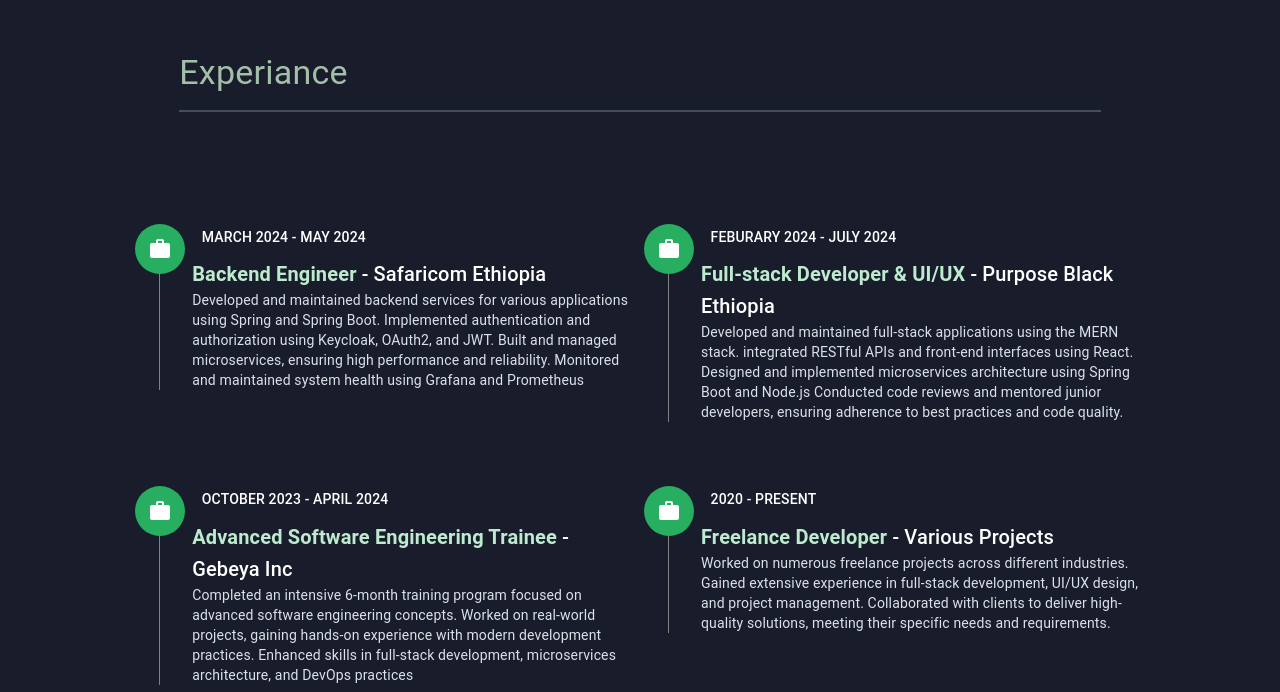
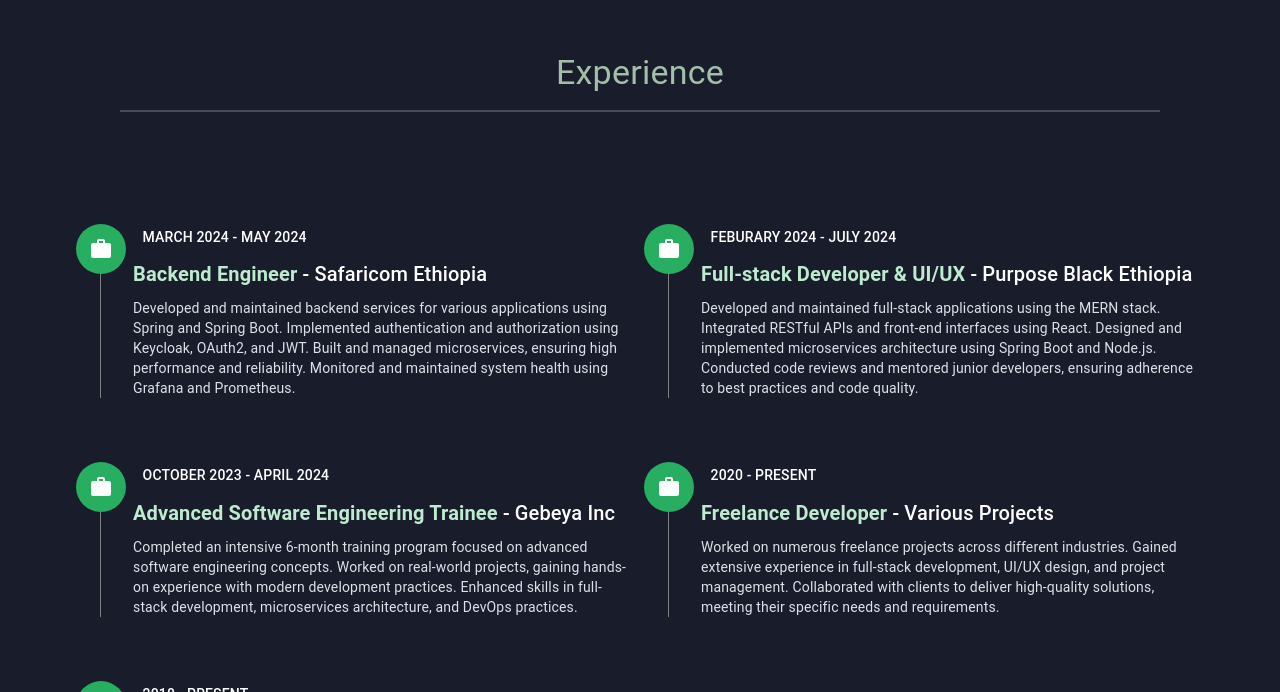
Before and after one commit to alexdev93/project-x, a Next.js app: page / in a window 1280 px wide. Shown: the part 4008-4700 px from the top of the page. Built offline with nearby package versions, Linux system fonts and the light colour scheme.

Commit message:
fix experiance section width and code quality

```diff
--- a/src/pages/Experiance.tsx
+++ b/src/pages/Experiance.tsx
@@ -1,4 +1,4 @@
-'use client'
+'use client';
 import React from 'react';
 import { Box, Typography, Grid, Container } from '@mui/material';
 import { Work, School } from '@mui/icons-material';
@@ -12,33 +12,21 @@
     company: 'Safaricom Ethiopia ',
     description: `Developed and maintained backend services for various applications using Spring and Spring Boot.
                   Implemented authentication and authorization using Keycloak, OAuth2, and JWT.
-                  Built and managed microservices, ensuring high performance and reliability. Monitored and maintained system health using
-Grafana and Prometheus
-`,
+                  Built and managed microservices, ensuring high performance and reliability. Monitored and maintained system health using Grafana and Prometheus.`,
     icon: <Work />,
   },
   {
     duration: 'Feburary 2024 - July 2024',
     title: 'Full-stack Developer & UI/UX',
     company: 'Purpose Black Ethiopia ',
-    description: `Developed and maintained full-stack applications
-using the MERN stack. integrated RESTful APIs and front-end interfaces
-using React. Designed and implemented microservices
-architecture using Spring Boot and Node.js Conducted code reviews and mentored junior
-developers, ensuring adherence to best practices
-and code quality.
-`,
+    description: `Developed and maintained full-stack applications using the MERN stack. Integrated RESTful APIs and front-end interfaces using React. Designed and implemented microservices architecture using Spring Boot and Node.js. Conducted code reviews and mentored junior developers, ensuring adherence to best practices and code quality.`,
     icon: <Work />,
   },
   {
     duration: 'October 2023 - April 2024',
     title: 'Advanced Software Engineering Trainee',
     company: 'Gebeya Inc',
-    description: `Completed an intensive 6-month training program
-focused on advanced software engineering
-concepts. Worked on real-world projects, gaining hands-on
-experience with modern development practices. Enhanced skills in full-stack development,
-microservices architecture, and DevOps practices`,
+    description: `Completed an intensive 6-month training program focused on advanced software engineering concepts. Worked on real-world projects, gaining hands-on experience with modern development practices. Enhanced skills in full-stack development, microservices architecture, and DevOps practices.`,
     icon: <Work />,
   },
   {
@@ -52,18 +40,19 @@
     duration: '2018 - Present',
     title: 'Online Certifications',
     company: 'Udemy, LinkedIn Learning, SoloLearn, Udacity',
-    description: 'Acquired various certifications in advanced software development, machine learning, data science, and other technology-related fields. Continuous learning and upskilling through online courses from reputed platforms such as Udemy, LinkedIn Learning, SoloLearn, and Udacity.',
+    description: `Acquired various certifications in advanced software development, machine learning, data science, and other technology-related fields. Continuous learning and upskilling through online courses from reputed platforms such as Udemy, LinkedIn Learning, SoloLearn, and Udacity.`,
     icon: <School />,
   },
 ];
 
-const Header = styled(Box)(() => ({
+const Header = styled(Box)(({ theme }) => ({
   width: '100%',
   padding: '2rem',
   position: 'relative',
   color: '#A3BFAA',
   marginTop: '5rem',
   marginBottom: '5rem',
+  textAlign: 'center',
   '&::after': {
     content: '""',
     display: 'block',
@@ -74,38 +63,31 @@
   },
 }));
 
-const Experiance = () => {
-  return (
-    <Container style={{
+const ExperienceContainer = styled(Container)(({ theme }) => ({
   minHeight: '100vh',
   width: '100%',
   maxWidth: '100%',
   display: 'grid',
   placeItems: 'center',
   backgroundColor: "#191d2b",
-      color: '#fff'
-    }} id="experiance">
-      <Container style={{
-        width: '80%',
+  color: '#fff',
+  paddingBottom: '5rem',
+}));
+
+const ExperienceContent = styled(Container)(({ theme }) => ({
+  width: '100%',
   color: '#fff',
   padding: 0,
-      }}>
-        <Header>
-          <Typography variant="h4">Experiance</Typography>
-        </Header>
-        <Grid container spacing={4} style={{ marginLeft: "-20px", }}>
-          {experiences.map((experience, index) => (
-            <Grid item xs={12} md={6} key={index}>
-              <Box
-                sx={{
+}));
+
+const ExperienceItem = styled(Box)(({ theme }) => ({
   position: 'relative',
   paddingLeft: '2rem',
   borderLeft: '1px solid grey',
-                  mb: '2rem',
-                }}
-              >
-                <Box
-                  sx={{
+  marginBottom: '2rem',
+}));
+
+const ExperienceIcon = styled(Box)(({ theme }) => ({
   position: 'absolute',
   left: '-25px',
   top: 0,
@@ -116,27 +98,48 @@
   display: 'flex',
   alignItems: 'center',
   justifyContent: 'center',
-                    mr: 5
-                  }}
-                >
-                  {experience.icon}
-                </Box>
-                <Typography
-                  variant="body2"
-                  sx={{
+  marginRight: '5px',
+}));
+
+const ExperienceDuration = styled(Typography)(({ theme }) => ({
   padding: '0.2rem 0.6rem',
   backgroundColor: '#191d2b',
   borderRadius: '15px',
   display: 'inline-block',
   textTransform: 'uppercase',
   fontWeight: '500',
-                    mb: '0.5rem',
-                    color: '#fff'
-                  }}
-                >
+  marginBottom: '0.5rem',
+  color: '#fff',
+}));
+
+const ExperienceTitle = styled(Typography)(({ theme }) => ({
+  fontWeight: 600,
+  color: '#beebd0',
+  marginBottom: '0.5rem',
+}));
+
+const ExperienceDescription = styled(Typography)(({ theme }) => ({
+  color: '#dbe1e8',
+}));
+
+const Experience = () => {
+  return (
+    <ExperienceContainer id="experience">
+      <ExperienceContent>
+        <Header>
+          <Typography variant="h4">Experience</Typography>
+        </Header>
+        <Grid container spacing={4} style={{ marginLeft: "-20px" }}>
+          {experiences.map((experience, index) => (
+            <Grid item xs={12} md={6} key={index}>
+              <ExperienceItem>
+                <ExperienceIcon>
+                  {experience.icon}
+                </ExperienceIcon>
+                <ExperienceDuration variant="body2">
                   {experience.duration}
-                </Typography>
-                <Typography variant="h6" sx={{ fontWeight: 600, color: '#beebd0' }}>
+                </ExperienceDuration>
+                <ExperienceTitle variant="h6">
                   {experience.title}
                   {experience.company && (
                     <span style={{ color: '#fff', fontWeight: 500 }}>
@@ -144,19 +147,19 @@
                       - {experience.company}
                     </span>
                   )}
-                </Typography>
+                </ExperienceTitle>
                 <AnimatedBox variant="slideInRight">
-                  <Typography variant="body2" color="#dbe1e8">
+                  <ExperienceDescription variant="body2">
                     {experience.description}
-                  </Typography>
+                  </ExperienceDescription>
                 </AnimatedBox>
-              </Box>
+              </ExperienceItem>
             </Grid>
           ))}
         </Grid>
-      </Container>
-    </Container>
+      </ExperienceContent>
+    </ExperienceContainer>
   );
 };
 
-export default Experiance;
+export default Experience;
```
Lines whose indentation alone changed are shown as unchanged.
